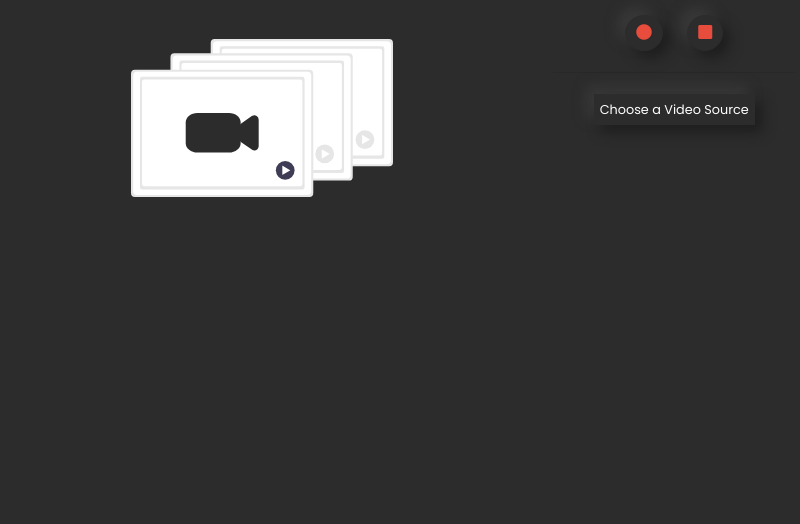
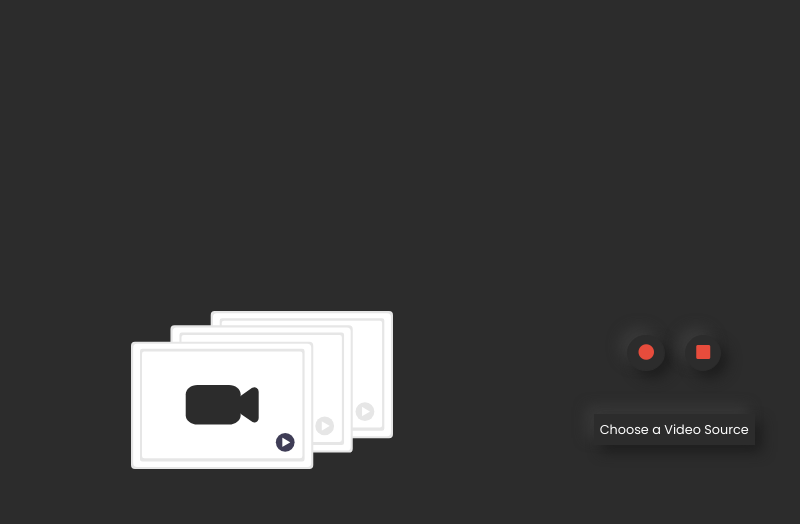
Before and after one commit to ishandeveloper/Recordify, an Electron app: page src/index.html in a window 800 px wide. Drawn offline with nearby package versions, Linux system fonts and the light colour scheme.

Commit message:
Responsive Styles

```diff
--- a/src/index.css
+++ b/src/index.css
@@ -1,6 +1,7 @@
 @import url('https://fonts.googleapis.com/css2?family=Poppins&display=swap');
 
 body {
+  min-height: 100vh;
   background: #2C2C2C;
   overflow-x: hidden;
   padding: 0;
@@ -67,6 +68,10 @@ box-shadow: 7px 7px 13px #1e1e1e,
 }
 .buttons{
   padding-right: 20px;
+    display: flex;
+    flex-direction: column;
+    justify-content: center;
+    align-items: center;
 }
 #startBtn{
 border-radius: 50%;
@@ -78,3 +83,15 @@ border-radius: 50%;
   color: #e74c3c;
   border-radius: 50%;
 }
+.row{
+  min-height: 95vh;
+}
+.video-container{
+  display: flex;
+  justify-content: center;
+  align-items: center;
+}
+.rec{
+  display: flex;
+  flex-direction: row;
+}
--- a/src/index.html
+++ b/src/index.html
@@ -11,14 +11,16 @@
   </head>
   <body class="content">
     <div class="row">
-      <div class="col-md-8">
+      <div class="col-md-8 video-container">
         <video>
         </video>
       </div>
       <div class="buttons col-md-4">
-        <button id="startBtn" class="button"><i class="fas fa-circle"></i>
-</button>
-        <button id="stopBtn" class="button"><i class="fas fa-square"></i></button>
+     <div class="rec">
+          <button id="startBtn" class="button"><i class="fas fa-circle"></i>
+          </button>
+          <button id="stopBtn" class="button"><i class="fas fa-square"></i></button>
+     </div>
         <hr>
         <button id="videoSelectBtn" class="button video-button">
           Choose a Video Source
```
